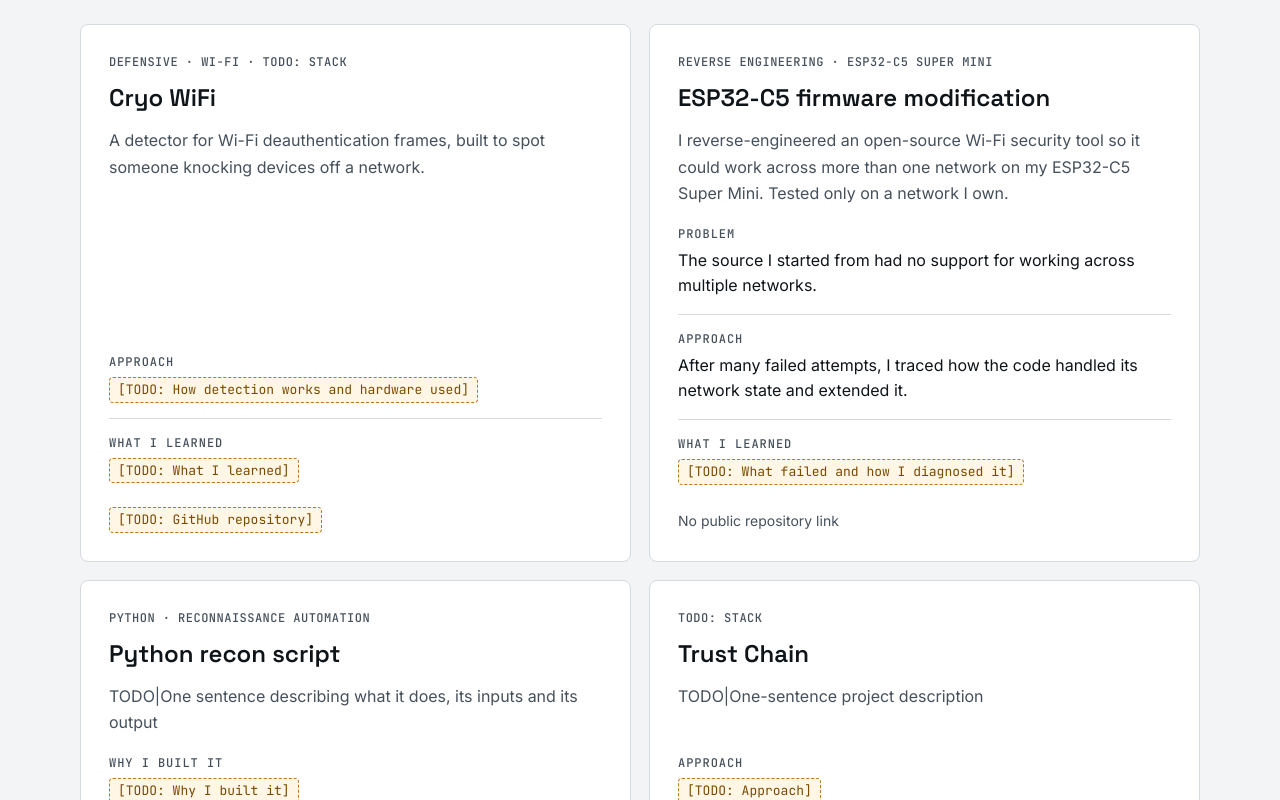
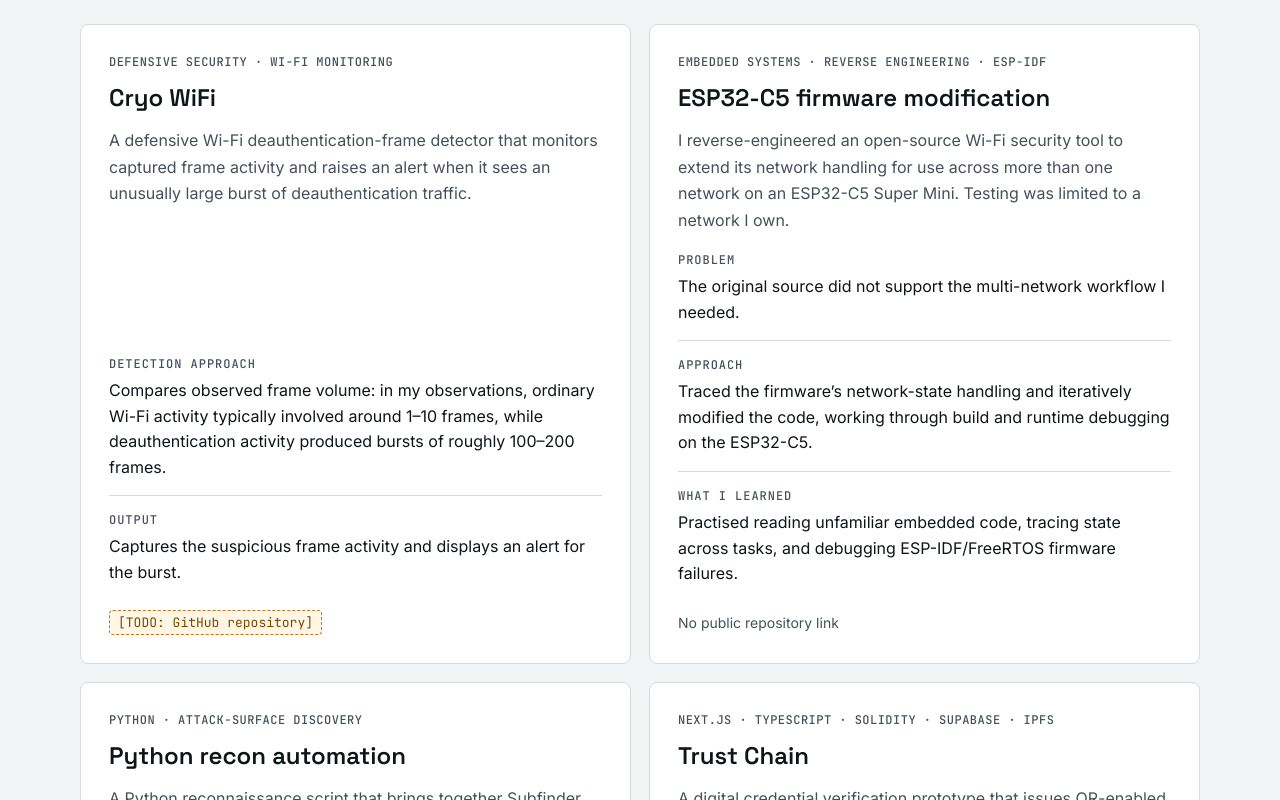
Before and after one commit to shadow-reaper69/portfolio, a React (Vite) app: page / in a window 1280 px wide. Shown: the part 1480-2280 px from the top of the page. Built offline with nearby package versions, Linux system fonts and the light colour scheme.

Commit message:
Add confirmed project descriptions and technology details

```diff
--- a/src/data/projects.ts
+++ b/src/data/projects.ts
@@ -3,42 +3,43 @@ export type Project = { title: string; meta: string; summary: string; details: {
 export const projects: Project[] = [
   {
     title: 'Cryo WiFi',
-    meta: 'Defensive · Wi-Fi · TODO: stack',
-    summary: 'A detector for Wi-Fi deauthentication frames, built to spot someone knocking devices off a network.',
+    meta: 'Defensive security · Wi-Fi monitoring',
+    summary: 'A defensive Wi-Fi deauthentication-frame detector that monitors captured frame activity and raises an alert when it sees an unusually large burst of deauthentication traffic.',
     details: [
-      { label: 'Approach', value: 'TODO|How detection works and hardware used' },
-      { label: 'What I learned', value: 'TODO|What I learned' },
+      { label: 'Detection approach', value: 'Compares observed frame volume: in my observations, ordinary Wi-Fi activity typically involved around 1–10 frames, while deauthentication activity produced bursts of roughly 100–200 frames.' },
+      { label: 'Output', value: 'Captures the suspicious frame activity and displays an alert for the burst.' },
     ],
     linkTodo: 'GitHub repository',
   },
   {
     title: 'ESP32-C5 firmware modification',
-    meta: 'Reverse engineering · ESP32-C5 Super Mini',
-    summary: 'I reverse-engineered an open-source Wi-Fi security tool so it could work across more than one network on my ESP32-C5 Super Mini. Tested only on a network I own.',
+    meta: 'Embedded systems · Reverse engineering · ESP-IDF',
+    summary: 'I reverse-engineered an open-source Wi-Fi security tool to extend its network handling for use across more than one network on an ESP32-C5 Super Mini. Testing was limited to a network I own.',
     details: [
-      { label: 'Problem', value: 'The source I started from had no support for working across multiple networks.' },
-      { label: 'Approach', value: 'After many failed attempts, I traced how the code handled its network state and extended it.' },
-      { label: 'What I learned', value: 'TODO|What failed and how I diagnosed it' },
+      { label: 'Problem', value: 'The original source did not support the multi-network workflow I needed.' },
+      { label: 'Approach', value: 'Traced the firmware’s network-state handling and iteratively modified the code, working through build and runtime debugging on the ESP32-C5.' },
+      { label: 'What I learned', value: 'Practised reading unfamiliar embedded code, tracing state across tasks, and debugging ESP-IDF/FreeRTOS firmware failures.' },
     ],
   },
   {
-    title: 'Python recon script',
-    meta: 'Python · Reconnaissance automation',
-    summary: 'TODO|One sentence describing what it does, its inputs and its output',
+    title: 'Python recon automation',
+    meta: 'Python · Attack-surface discovery',
+    summary: 'A Python reconnaissance script that brings together Subfinder, httpx, Nmap, and Nuclei to support subdomain discovery, HTTP probing, network/service scanning, and vulnerability checks during authorized assessments.',
     details: [
-      { label: 'Why I built it', value: 'TODO|Why I built it' },
-      { label: 'What I learned', value: 'TODO|What I learned' },
+      { label: 'Toolchain', value: 'Subfinder · httpx · Nmap · Nuclei' },
+      { label: 'Purpose', value: 'Reduce repetitive recon work by coordinating commonly used discovery and assessment tools in one workflow.' },
     ],
     linkTodo: 'GitHub repository',
   },
   {
     title: 'Trust Chain',
-    meta: 'TODO: stack',
-    summary: 'TODO|One-sentence project description',
+    meta: 'Next.js · TypeScript · Solidity · Supabase · IPFS',
+    summary: 'A digital credential verification prototype that issues QR-enabled PDF certificates, hashes documents with SHA-256, and supports certificate verification and revocation.',
     details: [
-      { label: 'Approach', value: 'TODO|Approach' },
-      { label: 'What I learned', value: 'TODO|What I learned' },
+      { label: 'Approach', value: 'Uses a Solidity registry for certificate issue, verification, and revocation workflows, with Supabase-backed metadata and Pinata IPFS storage in the project architecture.' },
+      { label: 'Additional work', value: 'The project documentation also describes QR-based certificate lookup and AI-assisted document anomaly analysis.' },
+      { label: 'What I learned', value: 'Explored document integrity, smart-contract registry design, decentralized file storage, and end-to-end credential verification workflows.' },
     ],
-    linkTodo: 'GitHub repository',
+    href: 'https://github.com/shadow-reaper69/Trust-Chain-Beta',
   },
 ]
```
